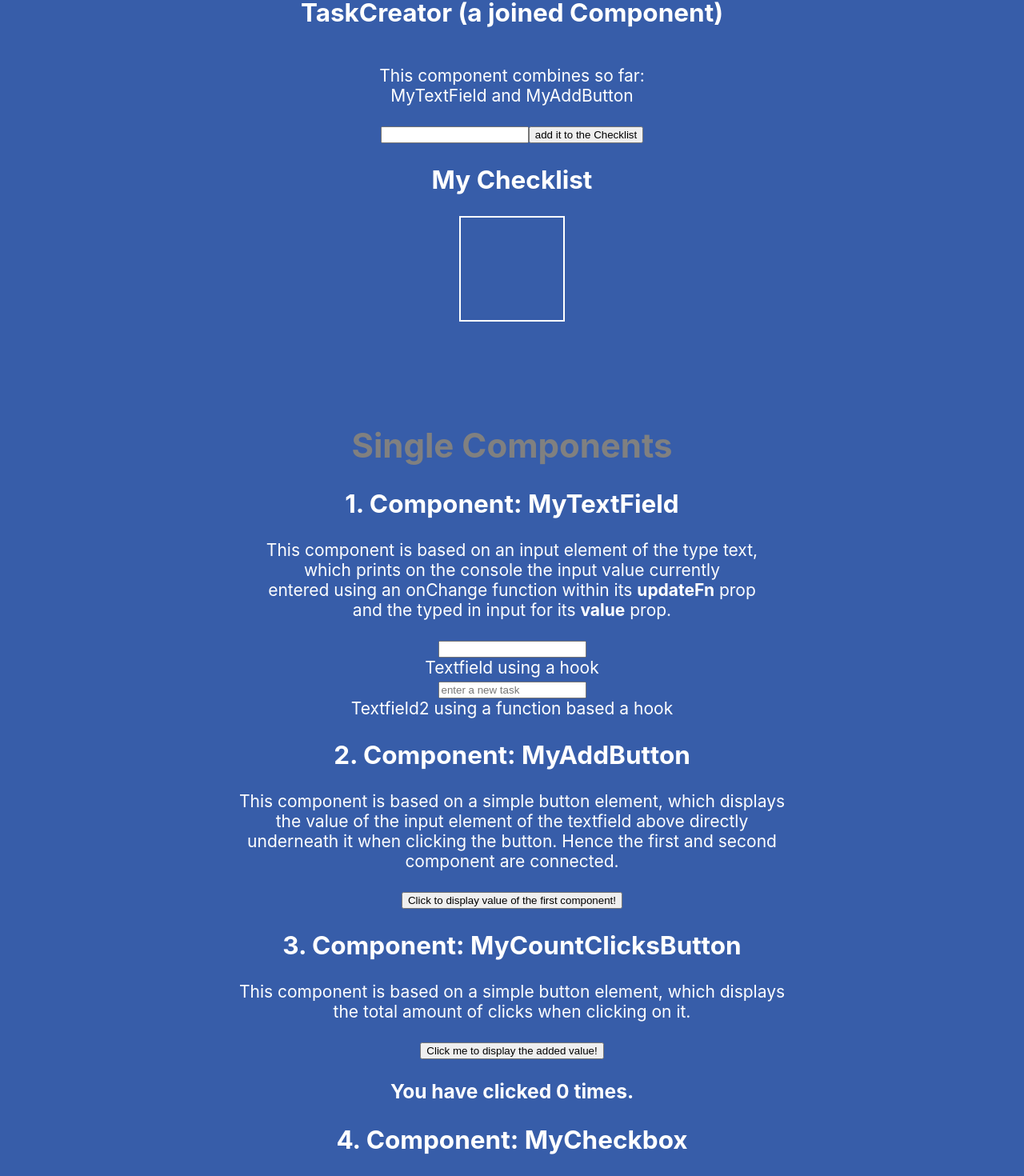
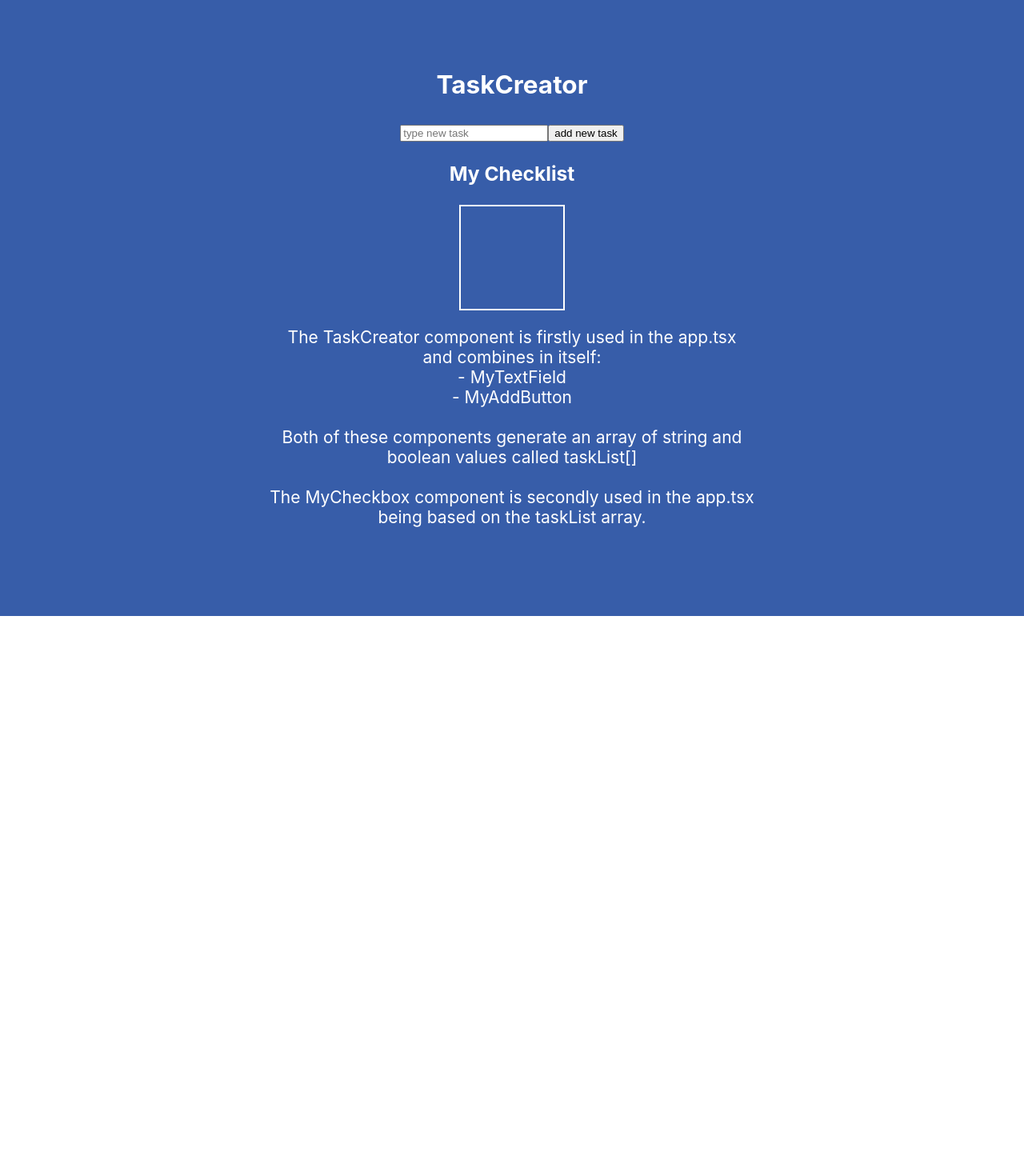
Before and after one commit to AntheaMeier/ReactExerices, a React (Create React App) app: page / in a window 1280 px wide. Shown: the part 112-1582 px from the top of the page at 80% size. After the commit the page ends 882 px from the top, so only its background shows below. Built offline with nearby package versions, Linux system fonts and the light colour scheme.

Commit message:
cleaned code for TaskCreator Dec22

```diff
--- a/src/App.tsx
+++ b/src/App.tsx
@@ -1,16 +1,14 @@
 import { useState } from 'react';
 import './App.css';
 import { TaskCreator } from './components/TaskCreator';
-import { MyTextfield } from './components/MyTextfield';
-import { MyTextfield2 } from './components/MyTextfield2';
-import { MyCountClicksButton } from './components/MyCountClicksButton';
-import { MyAddButton } from './components/MyAddButton';
 import { MyCheckbox } from './components/MyCheckbox';
 
 
-//my_checkbox branch
+//task_creator_clean_up branch
 
-//interface to be used in the hook for the taskList with objects Array
+//in January: check both array funtions and the arguments used for MyCheckList
+
+//interface to be used in the hook for the taskList array full of objects
 export interface Task {
   checked: boolean;
   inputs: string;
@@ -18,51 +16,24 @@ export interface Task {
 
 function App() {
 
-  /* for showing the single component MTf instead of line 18-25: */
-  const [taskTextValue_inApp, storeTaskTextValue_inApp] = useState('');
-
-  /* a useState hook, collecting inputs in an array (uiA) and for showing the single component MTf2*/
-  const [userInputs, setUserInputs] = useState<string[]>([]);
-
-  function updateUserInputs(userInput: string){  // my function updateUserInputs receives a parameter in form of a string value
-    const userInputsCopy=[...userInputs]        // declartion of an Array (uiA-Copy) containing the content of uiA
-    userInputsCopy.push(userInput)        // uiA-Copy extended by the functions parameter containing the currrent input
-    setUserInputs(userInputsCopy)         // exchanging the former uiA with the extended uiA-Copy
-  }
-   /*  console.log('userInputs:', userInputs)  */  // shows the new AA, which got extended by the copy
-
-
-
-  /* anonymous without interface or type
-  const [tasks, setTasks] = useState<{input: string, checked: boolean }[]>([]);
-  function createTask(task: {checked: boolean, inputs: string}){
-    return task;
-  } */
-
-
-  /* -----------------------------------------------------------------------------
-  for creating an array full of task objects containing a string and a boolean */
-
-
-  /* function createTask(task: Task){
-    return task;
-  } */
-
   const [taskList, setTaskList] = useState<Task[]>([]);
 
-  function createTaskInList(newTask: Task){
-    console.log('Updated task arguments:',arguments)
+  //for adding new tasks
+  function addNewTaskToTaskList(newTask: Task){
+    console.log('shows the new task added to MyChecklist using the addButton:', arguments)
     const newTaskList=[...taskList]     // creating a copy of taskList[]
     newTaskList.push(newTask)           // adding the new taks into this copy - creates a new task
-    setTaskList(newTaskList)            //putting the values of this extended copy into the original task list
+    setTaskList(newTaskList)            //putting the values of this extended copy into the original taskList
   }
-  console.log('Updated task list:', taskList)
+  /* console.log('Shows taskList after adding a new task', taskList) */
 
+  //for changing the boolean value for checked
   function updateTaskList(modifiedTask: Task, index: number){
     const copiedTaskList=[...taskList]
     copiedTaskList[index]= modifiedTask
     setTaskList(copiedTaskList)
   }
+  console.log('Shows updated taskList:', taskList)
 
 
   return (
@@ -72,21 +43,17 @@ function App() {
       <header className="App-header"> {/* white text on blue background */}
 
       <h2>
-        TaskCreator (a joined Component)
+        TaskCreator
       </h2>
-      <p>
-        This component combines so far: <br/>
-        MyTextField and MyAddButton <br/>
-      </p>
+
 
       <TaskCreator
-          /* onClick={updateUserInputs}  */
-          onClick={createTaskInList}
+          onClick={addNewTaskToTaskList}
           />
 
-        <h2>
+        <h3>
         My Checklist
-        </h2>
+        </h3>
         <ul style={{border:'2px solid white',
                     color: 'white',
                     textAlign:'left',
@@ -95,88 +62,33 @@ function App() {
                     padding: '5%'}}
 
 
-              >{taskList.map((eachArrayElement, index)=>
+              >{taskList.map((task, index)=>
               <li key={index}>
                 <label>
                   <MyCheckbox
-                    checkedValue={eachArrayElement.checked}
-                    clickHandler={(newCheckedValue: boolean) => updateTaskList({... eachArrayElement, checked: newCheckedValue }, index) }
+                    checkboxValue={task.checked}
+                    checkboxClickHandler={(newCheckedValue: boolean) => updateTaskList({... task, checked: newCheckedValue }, index) }
                   />
-                  {eachArrayElement.inputs}
+                  {task.inputs}
                 </label>
               </li>)}
         </ul>
 
-
-      {/* Aim:
-
-      change the Userinput Array into a task Array, each Elemnt ist not just a string,
-      but has a text(string) and a state(checked or unchecked)
-
-      the aim is that we change the style of the checked list items, eg. crossed out or being brighter
-      and we will need a onChange Prop, which changes the checked prop*/}
-
-     <div style={{paddingTop:'100px'}}>
-
-      <h1>
-        Single Components
-      </h1>
-
-      <h2>
-        1. Component: MyTextField
-      </h2>
       <p>
-        This component is based on an input element of the type text, <br/>
-        which prints on the console the input value currently <br/>
-        entered using an onChange function within its <b>updateFn</b> prop <br/>
-        and the typed in input for its <b>value</b> prop.
+        The TaskCreator component is firstly used in the app.tsx <br/>
+        and combines in itself: <br/>
+        - MyTextField<br/>
+        - MyAddButton <br/>
+        <br/>
+        Both of these components generate an array of string and <br/>
+        boolean values called taskList[]<br/>
+        <br/>
+        The MyCheckbox component is secondly used in the app.tsx <br/>
+        being based on the taskList array.
       </p>
 
-      <MyTextfield // works with a hook
-          valueProp={taskTextValue_inApp}
-          updateFnProp={storeTaskTextValue_inApp}
-      />
-      <span>Textfield using a hook</span>
-
-      <MyTextfield2 // works with a function based on a hook
-          updateFnProp={updateUserInputs}
-      />
-      <span>Textfield2 using a function based a hook</span>
 
 
-      <h2>
-        2. Component: MyAddButton
-      </h2>
-      <p>
-        This component is based on a simple button element, which displays <br/>
-        the value of the input element of the textfield above directly <br/>
-        underneath it when clicking the button. Hence the first and second <br/>
-        component are connected.
-      </p>
-
-        <MyAddButton
-          label='Click to display value of the first component!'
-          clickHandler={() => undefined}
-        />
-
-
-      <h2>
-        3. Component: MyCountClicksButton
-      </h2>
-
-      <p>
-        This component is based on a simple button element, which displays <br/>
-        the total amount of clicks when clicking on it.
-      </p>
-        <MyCountClicksButton/>
-
-        <h2>
-        4. Component: MyCheckbox
-      </h2>
-        {/* <MyCheckbox/> */}
-
-
-     </div> {/* space before the single components */}
     </header>
    </div>
  );
--- a/src/components/MyAddButton.tsx
+++ b/src/components/MyAddButton.tsx
@@ -1,16 +1,16 @@
 
 interface MyAddButtonProps {
-    label: string,
-    clickHandler: () => void,
+  buttonLabel: string,
+  buttonClickHandler: () => void,
 
 }
 
-function MyAddButton({label, clickHandler}: MyAddButtonProps) {
+function MyAddButton({buttonLabel, buttonClickHandler}: MyAddButtonProps) {
   return (
     <div>
       <button
-          onClick = {() => clickHandler()}
-      >{label}</button>
+          onClick = {() => buttonClickHandler()}
+      >{buttonLabel}</button>
 
     </div>
 
--- a/src/components/MyCheckbox.tsx
+++ b/src/components/MyCheckbox.tsx
@@ -2,20 +2,20 @@ import { useState } from 'react';
 
 interface MyCheckboxProps {
 
-  clickHandler: (arg: boolean) => void
-  checkedValue: boolean
+  checkboxValue: boolean
+  checkboxClickHandler: (arg: boolean) => void
 
   }
 
-function MyCheckbox({ clickHandler, checkedValue }: MyCheckboxProps) {
+function MyCheckbox({ checkboxClickHandler, checkboxValue }: MyCheckboxProps) {
 
 
   return (
       <input
       type="checkbox"
-      checked={checkedValue}
+      checked={checkboxValue}
       onChange={(event)=>{ // event is a listener activated by onChange, creates a call back function
-        clickHandler(event.target.checked)
+        checkboxClickHandler(event.target.checked)
       }}
 
        />
--- a/src/components/MyTextfield.tsx
+++ b/src/components/MyTextfield.tsx
@@ -1,18 +1,19 @@
 
 interface MyTextfieldProps {
-  valueProp: string,
-  updateFnProp: (arg: string) => void
+  textfieldInput: string,
+  textfieldUpdateFn: (arg: string) => void
 }
 
-function MyTextfield({valueProp, updateFnProp}: MyTextfieldProps) {
+function MyTextfield({textfieldInput, textfieldUpdateFn}: MyTextfieldProps) {
 
   return (
     <div>
       <input
+          placeholder= "type new task"
           type="text"
-          value={valueProp}
+          value={textfieldInput}
           onChange={(event)=>{
-            updateFnProp(event.target.value)
+            textfieldUpdateFn(event.target.value)
             console.log(event.target.value)
           }}
       />
--- a/src/components/TaskCreator.tsx
+++ b/src/components/TaskCreator.tsx
@@ -6,13 +6,11 @@ import { MyTextfield } from './MyTextfield';
 
 
 interface TaskCreatorProps {
-  /* onClick: (arg: string) => void */
   onClick: (arg: Task ) => void
   }
 
-
 function TaskCreator({ onClick }: TaskCreatorProps) {
-const [taskTextValue_inTC, storeTaskTextValue_inTC] = useState(''); //needed for the textfield
+const [taskInputValue, storeTaskInputValue] = useState('');
 
 
   return (
@@ -20,14 +18,14 @@ const [taskTextValue_inTC, storeTaskTextValue_inTC] = useState(''); //needed for
     style={{display:'inline-flex'}}
     >
       <MyTextfield
-        valueProp={taskTextValue_inTC}
-        updateFnProp={storeTaskTextValue_inTC}
+        textfieldInput={taskInputValue}
+        textfieldUpdateFn={storeTaskInputValue}
         />
 
 
       <MyAddButton
-        label='add it to the Checklist'
-        clickHandler = {() =>  onClick({inputs:taskTextValue_inTC, checked: false})} //extends the userInput array with the latest input
+        buttonLabel='add new task'
+        buttonClickHandler = {() =>  onClick({inputs:taskInputValue, checked: false})} //extends the userInput array with the latest input and seeting the boolean to false initially
         />
 
 
```
